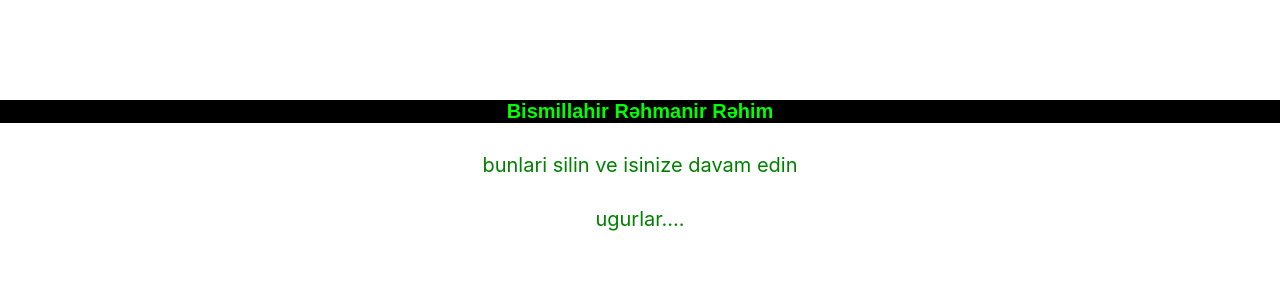
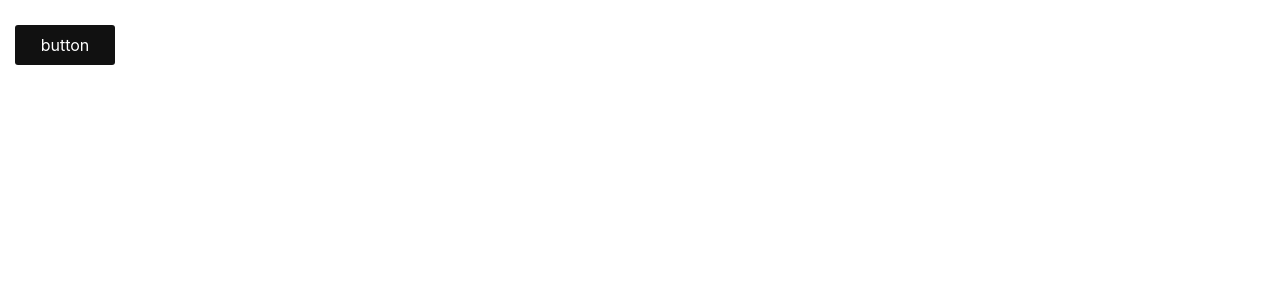
Before and after one commit to Ali-GreenHeart/React.JS-Step-Project, a React (Create React App) app in the folder react-step-project/: page / in a window 1280 px wide. Shown: the top 300 px of the page. Built offline with nearby package versions, Linux system fonts and the light colour scheme.

Commit message:
new button branch

```diff
--- a/react-step-project/package.json
+++ b/react-step-project/package.json
@@ -8,7 +8,11 @@
     "@testing-library/user-event": "^7.2.1",
     "react": "^16.13.1",
     "react-dom": "^16.13.1",
+<<<<<<< Updated upstream
     "react-scripts": "3.4.1"
+=======
+    "react-scripts": "^2.1.8"
+>>>>>>> Stashed changes
   },
   "scripts": {
     "start": "react-scripts start",
--- a/react-step-project/src/App.js
+++ b/react-step-project/src/App.js
@@ -1,12 +1,11 @@
 import React from 'react';
 import './App.css'
+import FakeApp from "./FakeApp";
 
 function App() {
   return (
     <div >
-       <h1 className={"test"}>Bismillahir Rəhmanir Rəhim</h1>
-        <p>bunlari silin ve isinize davam edin</p>
-        <p>ugurlar....</p>
+       <FakeApp/>
     </div>
   );
 }
--- /dev/null
+++ b/react-step-project/src/Button/Button.js
@@ -0,0 +1,15 @@
+import React, {Component} from 'react';
+import "./button.css"
+
+class Button extends Component {
+    render() {
+        return (
+            <div className={"button"} onClick={this.props.clicked}>
+                {this.props.text}
+            </div>
+        );
+    }
+}
+
+
+export default Button;
--- /dev/null
+++ b/react-step-project/src/Button/button.css
@@ -0,0 +1,11 @@
+.button{
+    display: inline-block;
+    text-align: center;
+    width: 80px;
+    border-radius: 3px;
+    padding: 10px;
+    cursor: pointer;
+    background-color: #111111;
+    color: white;
+    margin: 25px 15px;
+}
--- /dev/null
+++ b/react-step-project/src/FakeApp.js
@@ -0,0 +1,19 @@
+import React, {Component} from 'react';
+import Button from "./Button/Button";
+
+class FakeApp extends Component {
+
+    testFunction = () => {
+        console.log("button worked!!")
+    };
+
+    render() {
+        return (
+            <div>
+                <Button text={"button"} clicked={this.testFunction} />
+            </div>
+        );
+    }
+}
+
+export default FakeApp;
```
Also changed, not shown: 1 other file (tests, documents, lock files or other folders).
